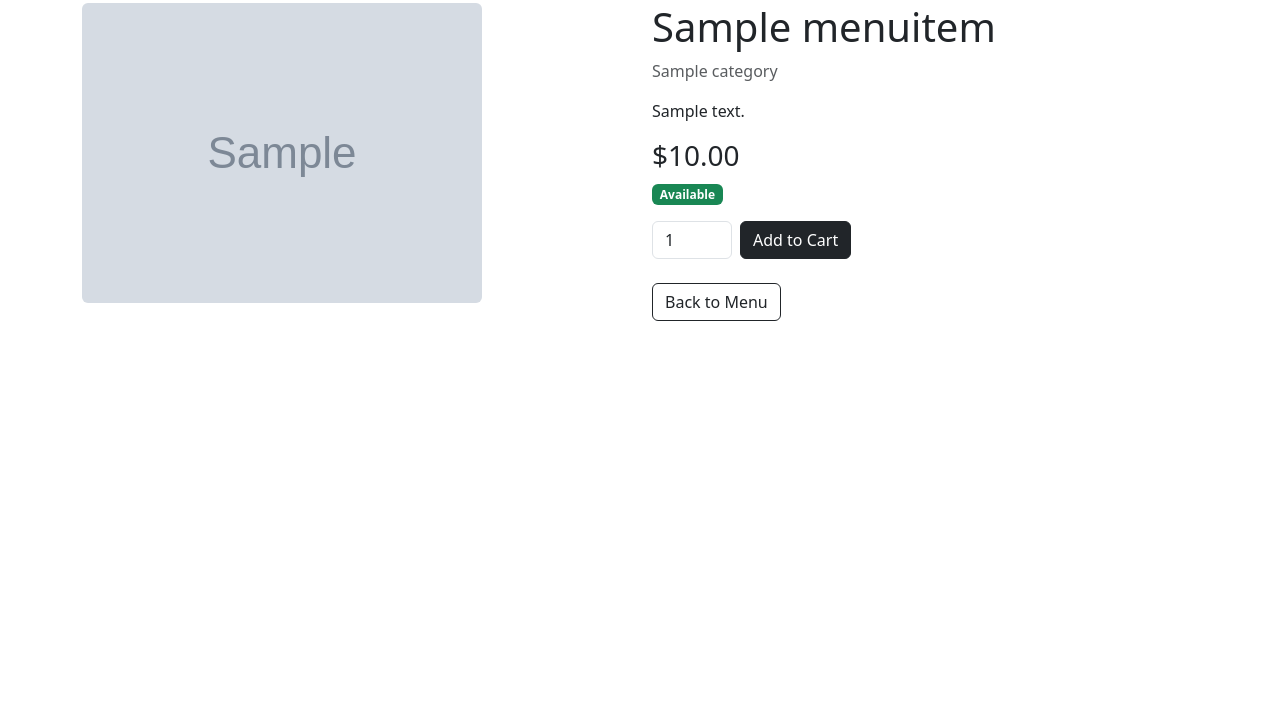
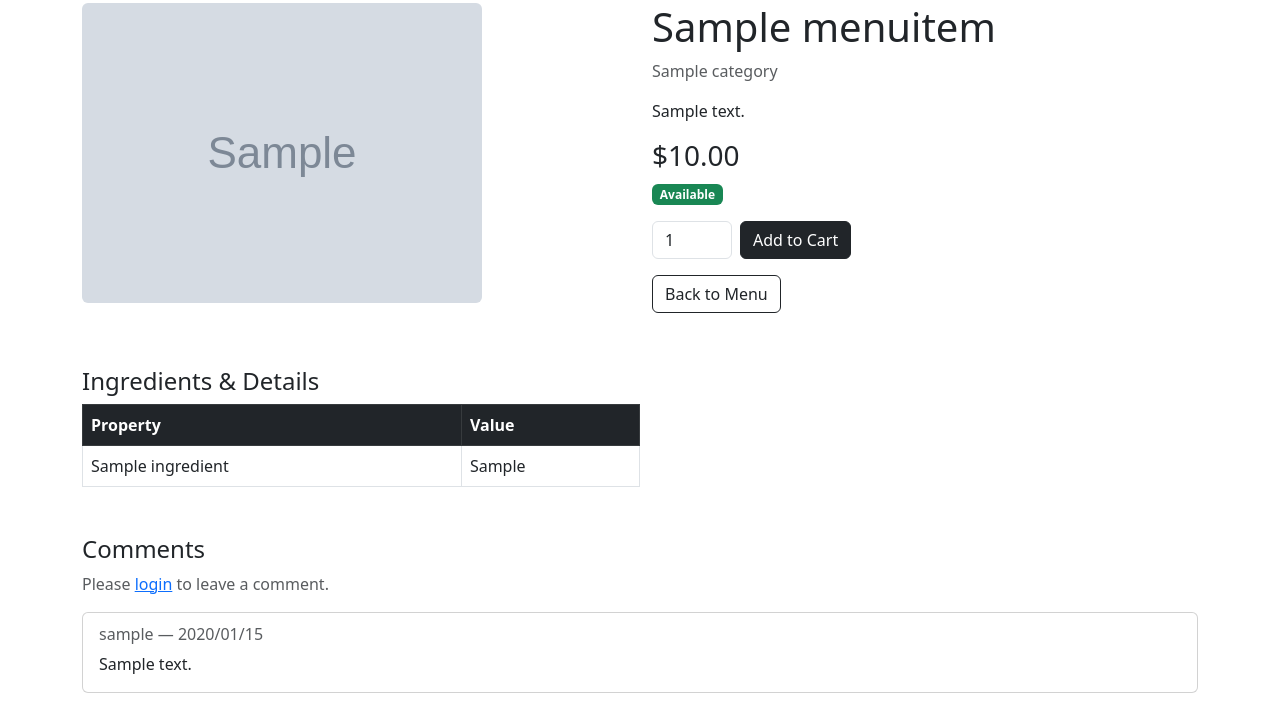
Before and after one commit to remisankhalili-sys/cafe-menu-django, a Django app: page /item/1/ in a window 1280 px wide. Shown: the part 77-800 px from the top of the page. Run offline with Django 5.2, Linux system fonts and the light colour scheme; tables that the repository leaves empty hold one stand-in row (values such as "Sample post"); grey boxes marked "Sample" are stand-in pictures.

Commit message:
htmls for comment and ingredients.

```diff
--- a/menu/templates/menu/menu_item_detail.html
+++ b/menu/templates/menu/menu_item_detail.html
@@ -1,24 +1,18 @@
 {% extends 'menu/base.html' %}
-
 {% block title %}{{ item.name }}{% endblock %}
-
 {% block content %}
 <div class="row">
-
     <div class="col-md-6">
         {% if primary_image %}
             <img src="{{ primary_image.image.url }}"
-                 class="img-fluid rounded mb-3"
-                 alt="{{ item.name }}">
+                 class="img-fluid rounded mb-3" alt="{{ item.name }}">
         {% endif %}
-
         {% if other_images %}
             <div class="row g-2">
                 {% for img in other_images %}
                     <div class="col-4">
                         <img src="{{ img.image.url }}"
-                             class="img-fluid rounded"
-                             alt="{{ item.name }}">
+                             class="img-fluid rounded" alt="{{ item.name }}">
                     </div>
                 {% endfor %}
             </div>
@@ -30,7 +24,6 @@
         <p class="text-muted">{{ item.category.name }}</p>
         <p>{{ item.description }}</p>
         <h3>${{ item.price }}</h3>
-
         {% if item.is_available %}
             <span class="badge bg-success">Available</span>
         {% else %}
@@ -44,12 +37,66 @@
             <button type="submit" class="btn btn-dark">Add to Cart</button>
         </form>
 
-        <div class="mt-4">
-            <a href="{% url 'menu:menu_home' %}" class="btn btn-outline-dark">
-                Back to Menu
-            </a>
+        <div class="mt-3">
+            <a href="{% url 'menu:menu_home' %}" class="btn btn-outline-dark">Back to Menu</a>
         </div>
     </div>
+</div>
 
+{% if ingredients %}
+    <div class="mt-5">
+        <h4>Ingredients & Details</h4>
+        <table class="table table-bordered w-50">
+            <thead class="table-dark">
+                <tr>
+                    <th>Property</th>
+                    <th>Value</th>
+                </tr>
+            </thead>
+            <tbody>
+                {% for ingredient in ingredients %}
+                    <tr>
+                        <td>{{ ingredient.name }}</td>
+                        <td>{{ ingredient.value }}</td>
+                    </tr>
+                {% endfor %}
+            </tbody>
+        </table>
+    </div>
+{% endif %}
+
+<div class="mt-5">
+    <h4>Comments</h4>
+
+    {% if request.user.is_authenticated %}
+        <form method="post" class="mb-4">
+            {% csrf_token %}
+            <div class="mb-2">
+                <textarea name="text" class="form-control" rows="3"
+                          placeholder="Write your comment...">{% if user_comment %}{{ user_comment.text }}{% endif %}</textarea>
+            </div>
+            <button type="submit" class="btn btn-dark btn-sm">
+                {% if user_comment %}Update Comment{% else %}Submit Comment{% endif %}
+            </button>
+        </form>
+    {% else %}
+        <p class="text-muted">Please <a href="{% url 'accounts:login' %}">login</a> to leave a comment.</p>
+    {% endif %}
+
+    {% if comments %}
+        {% for comment in comments %}
+            <div class="card mb-3">
+                <div class="card-body">
+                    <h6 class="card-subtitle mb-2 text-muted">
+                        {{ comment.customer.username }} —
+                        {{ comment.created_at|date:"Y/m/d" }}
+                    </h6>
+                    <p class="card-text">{{ comment.text }}</p>
+                </div>
+            </div>
+        {% endfor %}
+    {% else %}
+        <p class="text-muted">No comments yet.</p>
+    {% endif %}
 </div>
 {% endblock %}
```
